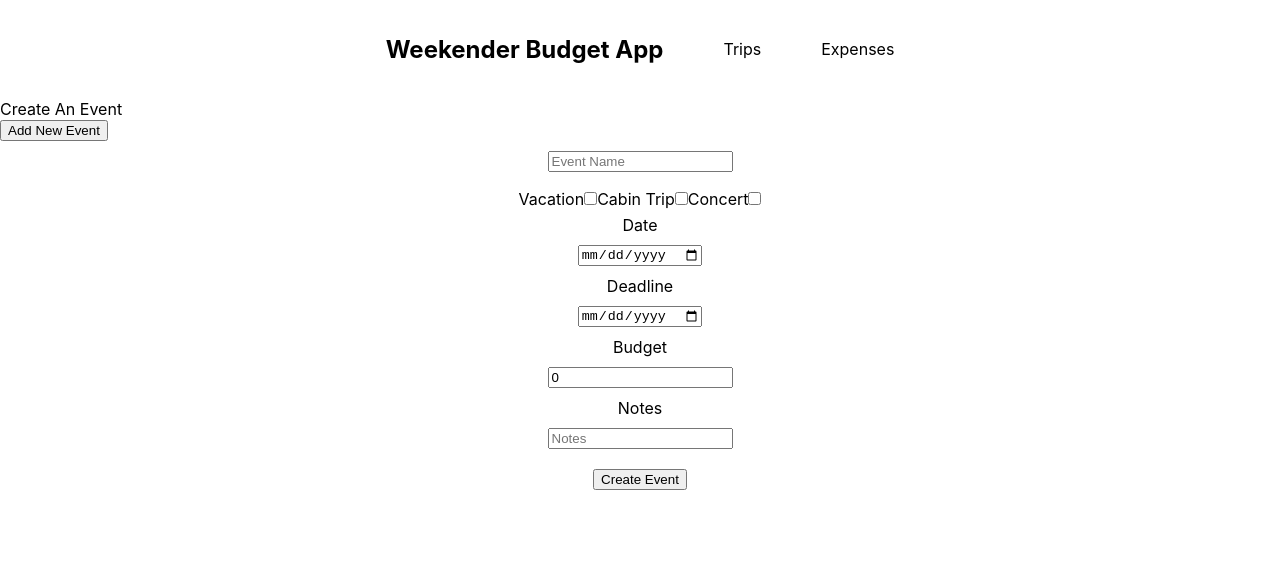
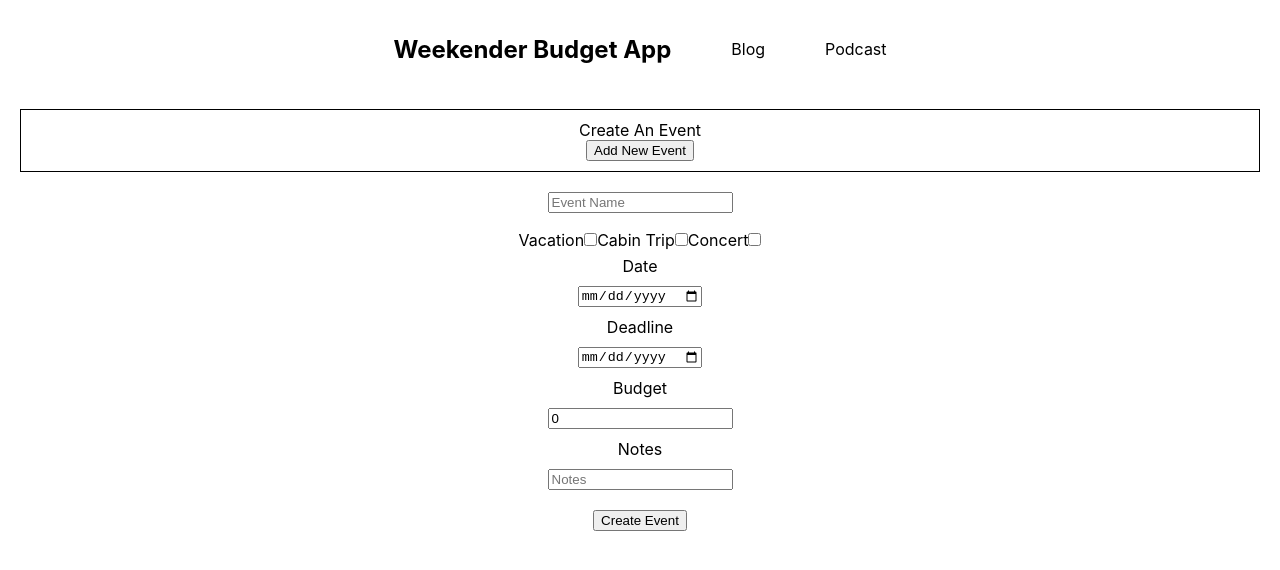
Before and after one commit to ANNIEB45/ga-project3-group-budget-app, a React (Create React App) app in the folder client/: page / in a window 1280 px wide. Shown: the top 570 px of the page. Built offline with nearby package versions, Linux system fonts and the light colour scheme; no server answers.

Commit message:
added expense folder and file. updated home components

```diff
--- a/client/src/App.js
+++ b/client/src/App.js
@@ -14,8 +14,8 @@ export default class App extends React.Component {
       <Router>
         <nav className="nav-bar">
           <Link to='/'><h1>Weekender Budget App</h1></Link>
-          <Link>Trips</Link>
-          <Link>Expenses</Link>
+          <Link>Blog</Link>
+          <Link>Podcast</Link>
         </nav>
 
         <Switch>
--- a/client/src/components/Home-Component/CreateEventFrom.js
+++ b/client/src/components/Home-Component/CreateEventFrom.js
@@ -12,7 +12,8 @@ export default class CreateEventFrom extends Component {
             deadline: Date,
             budget: 0,
             note: ''
-        }
+        },
+        isPaid: false
     }
 
     handleOnChange = (evt) => {
--- a/client/src/components/Home-Component/Home.css
+++ b/client/src/components/Home-Component/Home.css
@@ -9,3 +9,13 @@
   .form-field input{
     margin: 10px 0
   }
+
+  .create-box{
+    border: 1px solid black;
+    display: flex;
+    justify-content: center;
+    align-items: center;
+    flex-direction: column;
+    margin: 10px 20px;
+    padding: 10px 15px;
+  }
--- a/client/src/components/Home-Component/Home.js
+++ b/client/src/components/Home-Component/Home.js
@@ -34,9 +34,13 @@ export default class Home extends Component {
     render() {
         return (
             <div>
-                <div>Create An Event</div>
-                <button>Add New Event</button>
+                <div className='create-box'>
+                    <div>Create An Event</div>
+                    <button>Add New Event</button>
+                </div>
 
+                {/* toggle create box: if no event created
+                show box but if an event is created box will disappear */}
 
                 <CreateForm
                     getAllEvents={ this.getAllEvents } />
```
Also changed, not shown: client/src/components/Expenses-Components/expensesForm.js (added, +19 -0 lines).
